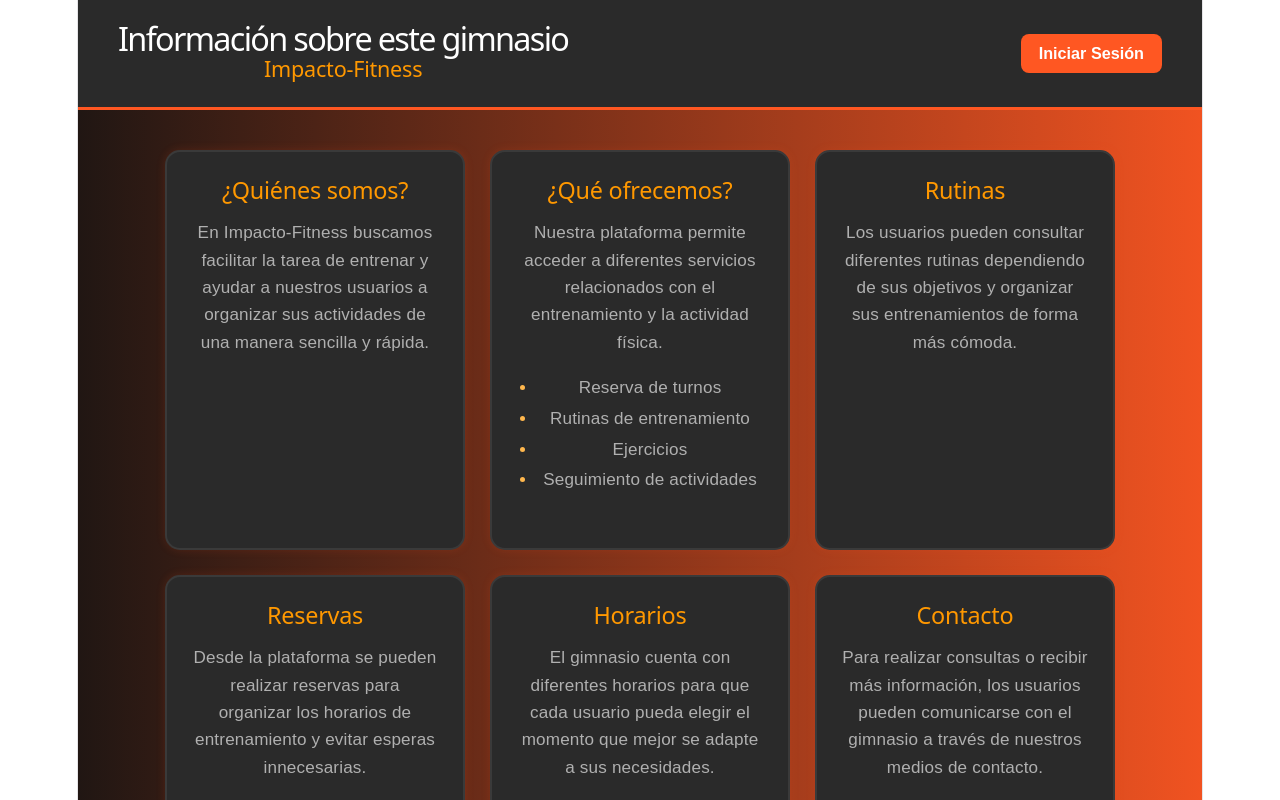
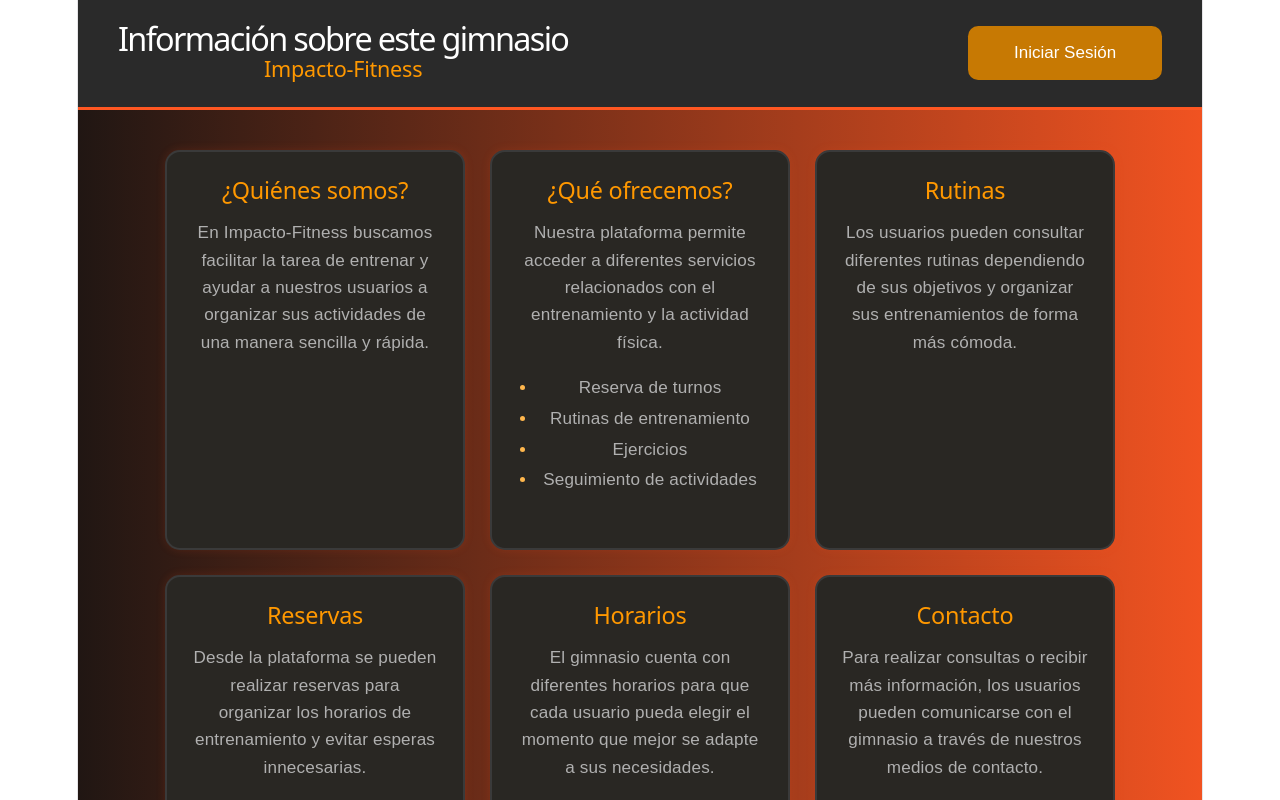
Before and after one commit to mateobaudracco22/ImpactoFitness, a React (Vite) app: page / in a window 1280 px wide. Shown: the top 800 px of the page. Built offline with nearby package versions, Linux system fonts and the light colour scheme.

Commit message:
colocando color a caja pag INF

```diff
--- a/src/estilos/informacion.css
+++ b/src/estilos/informacion.css
@@ -72,9 +72,60 @@
 }
 
 .btn-login {
-    background-color: #ff5722;
-    color: #ffffff;
+     font-size: 17px;
+  padding: 1em 2.7em;
+  font-weight: 500;
+  background:  #c77903;
+  color: white;
+  border: none;
+  position: relative;
+  overflow: hidden;
+  border-radius: 0.6em;
+  cursor: pointer;
 }
+
+.gradient {
+  position: absolute;
+  width: 100%;
+  height: 100%;
+  left: 0;
+  top: 0;
+  border-radius: 0.6em;
+  margin-top: -0.25em;
+  background-image: linear-gradient(
+    rgba(0, 0, 0, 0),
+    rgba(0, 0, 0, 0),
+    rgba(0, 0, 0, 0.3)
+  );
+}
+
+.label {
+  position: relative;
+  top: -1px;
+}
+
+.transition {
+  transition-timing-function: cubic-bezier(0, 0, 0.2, 1);
+  transition-duration: 500ms;
+  background-color: #ff5722;
+  border-radius: 9999px;
+  width: 0;
+  height: 0;
+  position: absolute;
+  left: 50%;
+  top: 50%;
+  transform: translate(-50%, -50%);
+}
+
+button:hover .transition {
+  width: 14em;
+  height: 14em;
+}
+
+button:active {
+  transform: scale(0.97);
+}
+
 
 .btn-login:hover {
     background-color: #ffb74d;
@@ -91,16 +142,22 @@
     gap: 25px;
 }
 
+
 .info .caja {
+    background-color: rgb(41, 39, 35);
+    transition: background-color 0.3 ease, border-color 0.3s ease, transform 0.3s ease;
     width: 300px;
     height: 400px;
-    background-color: #2a2a2a;
     padding: 25px;
     border: 2px solid #3a3a3a;
     border-radius: 15px;
     box-shadow: 0 0 10px rgba(255, 87, 34, 0.15);
     transition: 0.3s;
     overflow-y: auto;
+}
+.card:hover {
+  background-color: #8a3b14; /* Color cuando pasas el mouse (ejemplo: naranja) */
+  border-color: #aa4d13;
 }
 
 .info .caja:hover {
```
